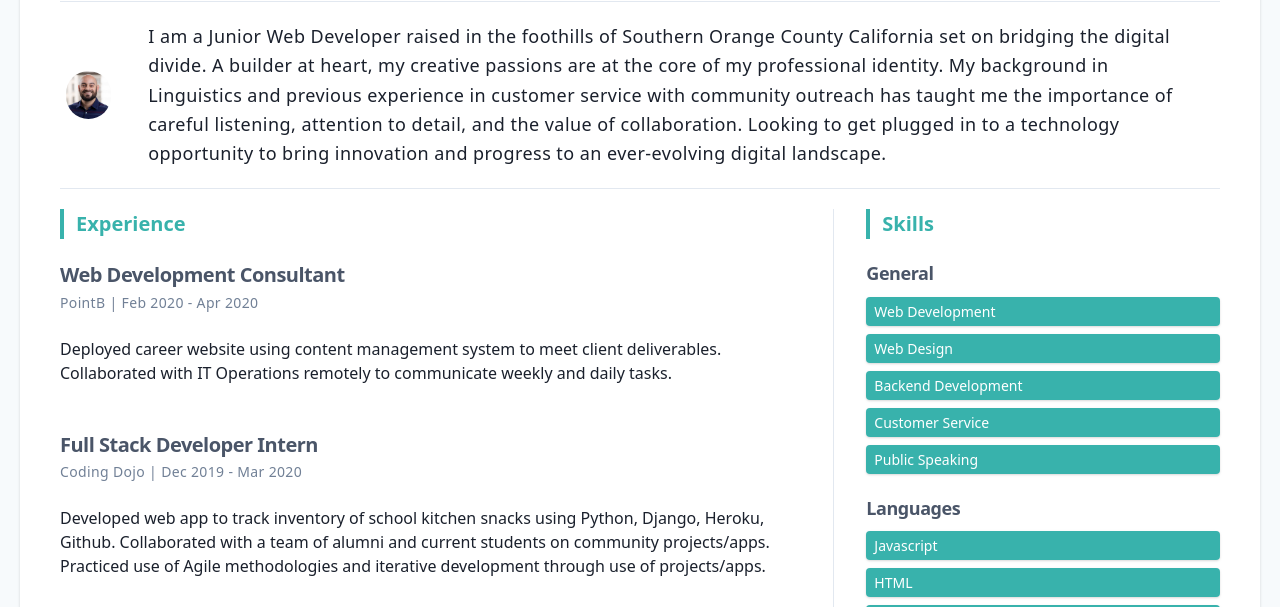
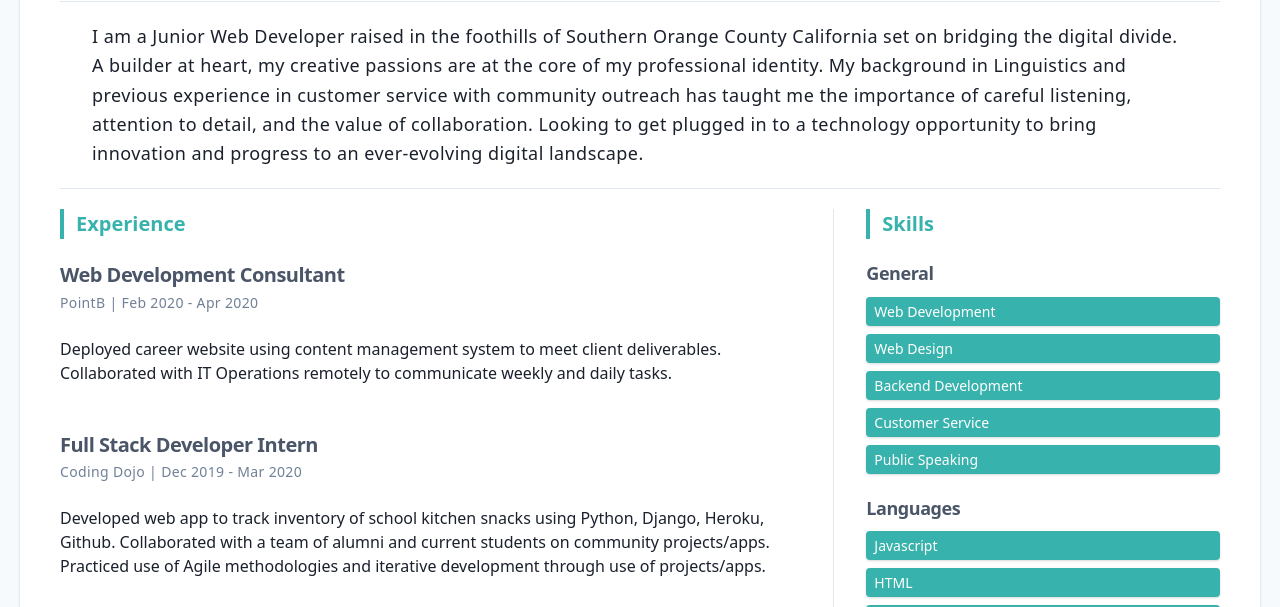
Before and after one commit to isaac-a-gonzalez/resume_site, a Gatsby site: page / in a window 1280 px wide. Shown: the part 171-778 px from the top of the page. Built offline with nearby package versions, Linux system fonts and the light colour scheme; Gatsby itself is replaced by a stand-in of ours.

Commit message:
removed headshot in summary

```diff
--- a/src/components/summary.js
+++ b/src/components/summary.js
@@ -2,13 +2,13 @@ import React from 'react';
 
 const Summary = ({ data }) => (
   <section className="py-5 border-b border-neutral-300 lg:flex items-center">
-    <div className="my-5">
+    {/* <div className="my-5">
       <img
         className="rounded-full mx-auto w-32 lg:w-full xl:w-4/5"
         src="./headshot.png"
         alt="profile"
       />
-    </div>
+    </div> */}
     <p className="text-center tracking-wide leading-relaxed lg:text-left lg:mx-8 lg:text-lg">
       {data}
     </p>
```
